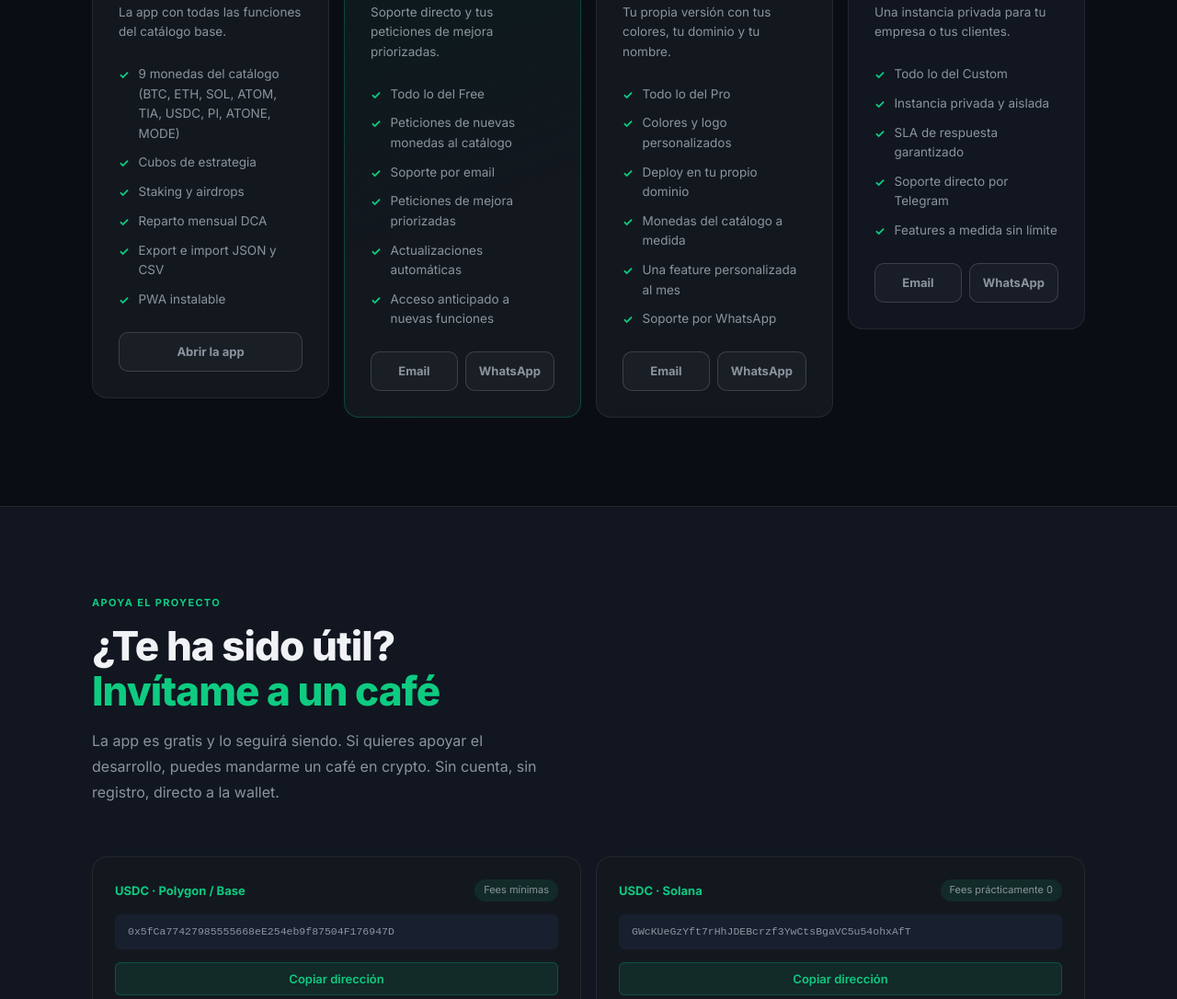
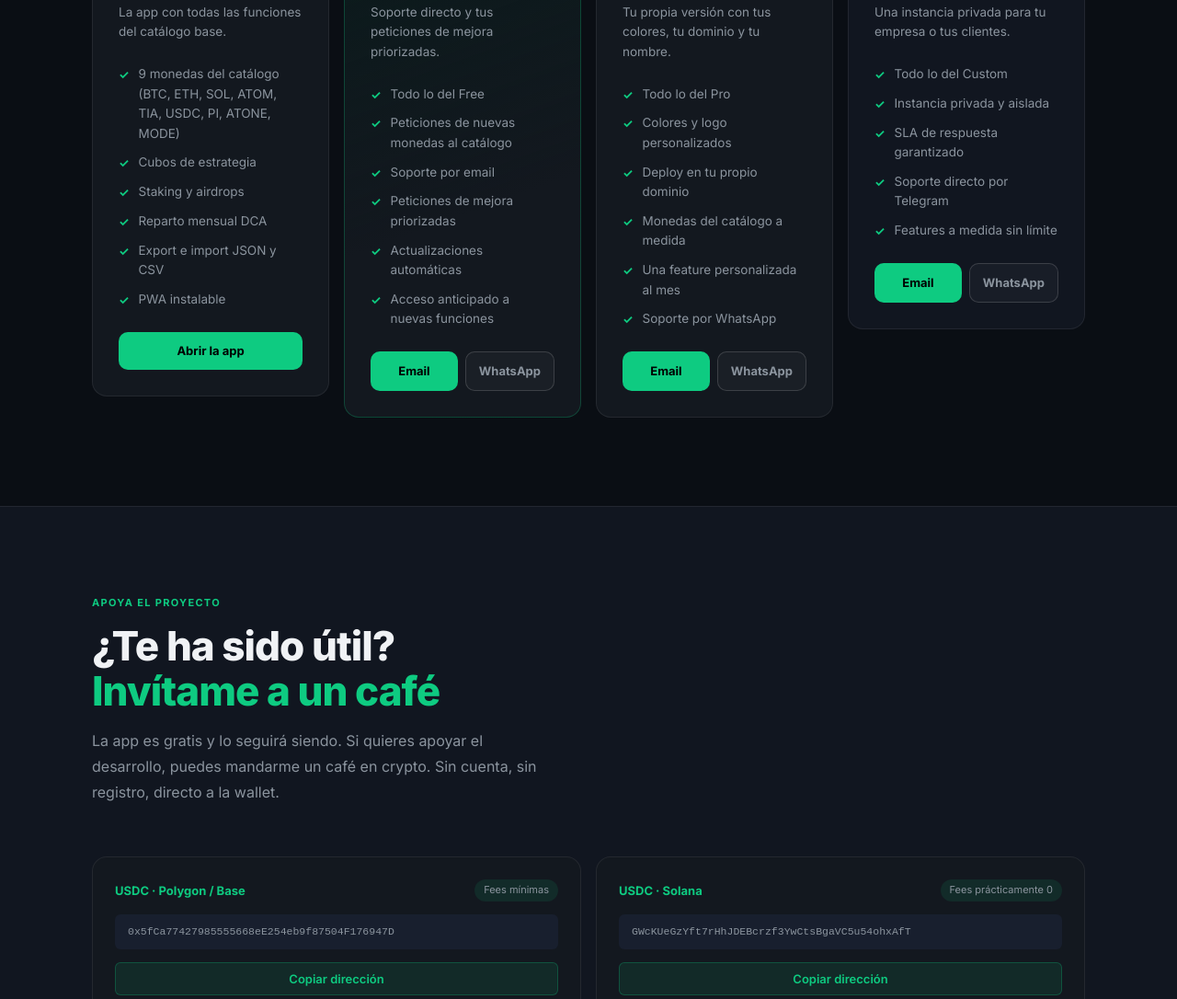
Before and after one commit to fvilpaz/mycryptofolio-landing, a plain HTML site: page index.html in a window 1280 px wide. Shown: the part 10400-11486 px from the top of the page at 92% size. Drawn offline with Linux system fonts and the light colour scheme.

Commit message:
fix: jerarquía visual correcta en botones de pricing
Co-Authored-By: Claude Sonnet 4.6 <noreply@anthropic.com>

```diff
--- a/index.html
+++ b/index.html
@@ -397,7 +397,7 @@
           <li>Export e import JSON y CSV</li>
           <li>PWA instalable</li>
         </ul>
-        <a href="https://mycryptofolio.app" class="btn btn--ghost pricing__cta" target="_blank" rel="noopener">Abrir la app</a>
+        <a href="https://mycryptofolio.app" class="btn btn--primary pricing__cta" target="_blank" rel="noopener">Abrir la app</a>
       </div>
 
       <div class="pricing__card pricing__card--featured">
@@ -416,7 +416,7 @@
           <li>Acceso anticipado a nuevas funciones</li>
         </ul>
         <div class="pricing__actions">
-          <a href="mailto:fvilpaz@gmail.com?subject=Plan Pro MyCryptoFolio" class="btn btn--ghost pricing__cta">Email</a>
+          <a href="mailto:fvilpaz@gmail.com?subject=Plan Pro MyCryptoFolio" class="btn btn--primary pricing__cta">Email</a>
           <a href="https://wa.me/34663399548?text=Hola%20Fernando%2C%20me%20interesa%20el%20plan%20Pro%20de%20MyCryptoFolio" class="btn btn--ghost pricing__cta" target="_blank" rel="noopener">WhatsApp</a>
         </div>
       </div>
@@ -436,7 +436,7 @@
           <li>Soporte por WhatsApp</li>
         </ul>
         <div class="pricing__actions">
-          <a href="mailto:fvilpaz@gmail.com?subject=Plan Custom MyCryptoFolio" class="btn btn--ghost pricing__cta">Email</a>
+          <a href="mailto:fvilpaz@gmail.com?subject=Plan Custom MyCryptoFolio" class="btn btn--primary pricing__cta">Email</a>
           <a href="https://wa.me/34663399548?text=Hola%20Fernando%2C%20me%20interesa%20el%20plan%20Custom%20de%20MyCryptoFolio" class="btn btn--ghost pricing__cta" target="_blank" rel="noopener">WhatsApp</a>
         </div>
       </div>
@@ -455,7 +455,7 @@
           <li>Features a medida sin límite</li>
         </ul>
         <div class="pricing__actions">
-          <a href="mailto:fvilpaz@gmail.com?subject=Plan Agencia MyCryptoFolio" class="btn btn--ghost pricing__cta">Email</a>
+          <a href="mailto:fvilpaz@gmail.com?subject=Plan Agencia MyCryptoFolio" class="btn btn--primary pricing__cta">Email</a>
           <a href="https://wa.me/34663399548?text=Hola%20Fernando%2C%20me%20interesa%20el%20plan%20Agencia%20de%20MyCryptoFolio" class="btn btn--ghost pricing__cta" target="_blank" rel="noopener">WhatsApp</a>
         </div>
       </div>
```
